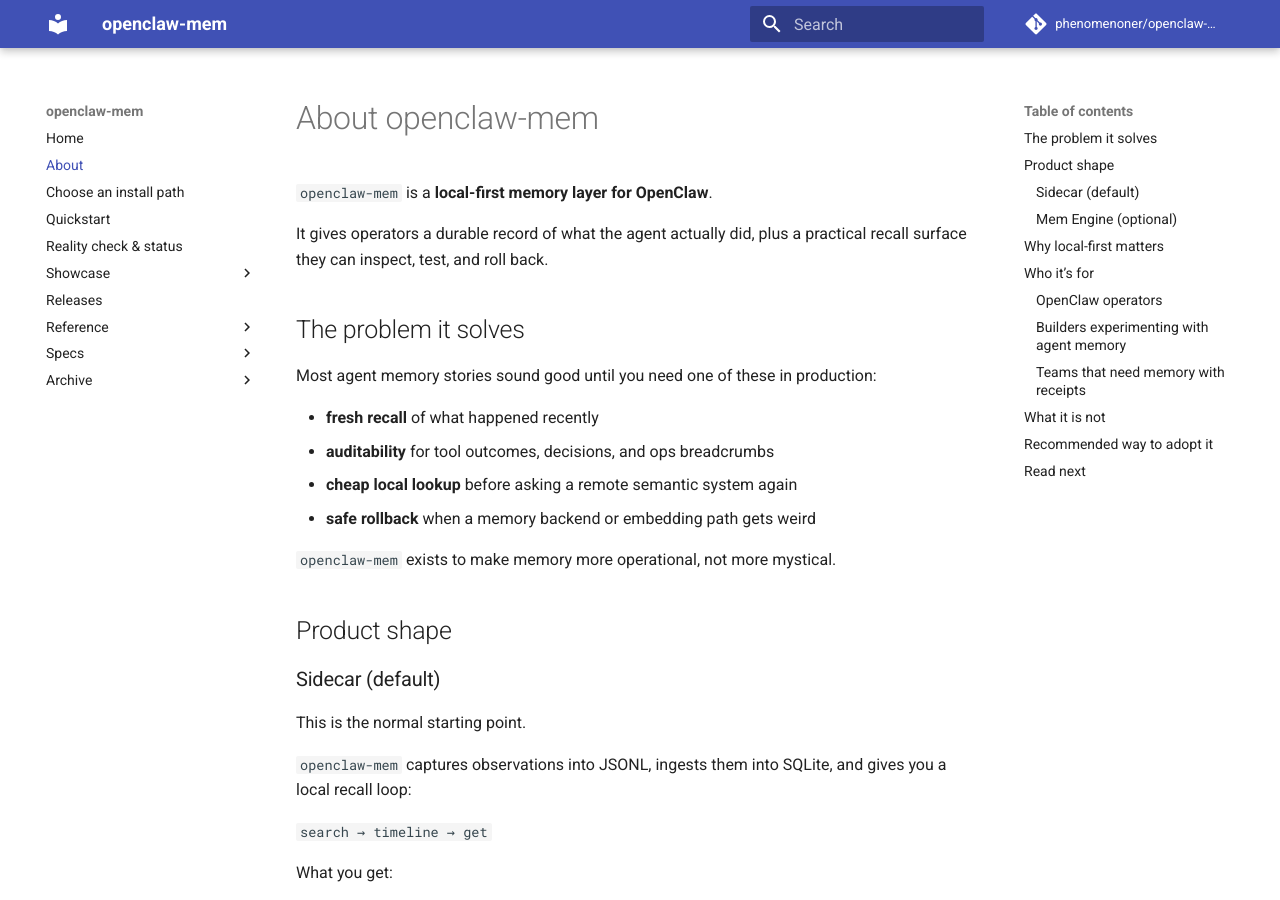
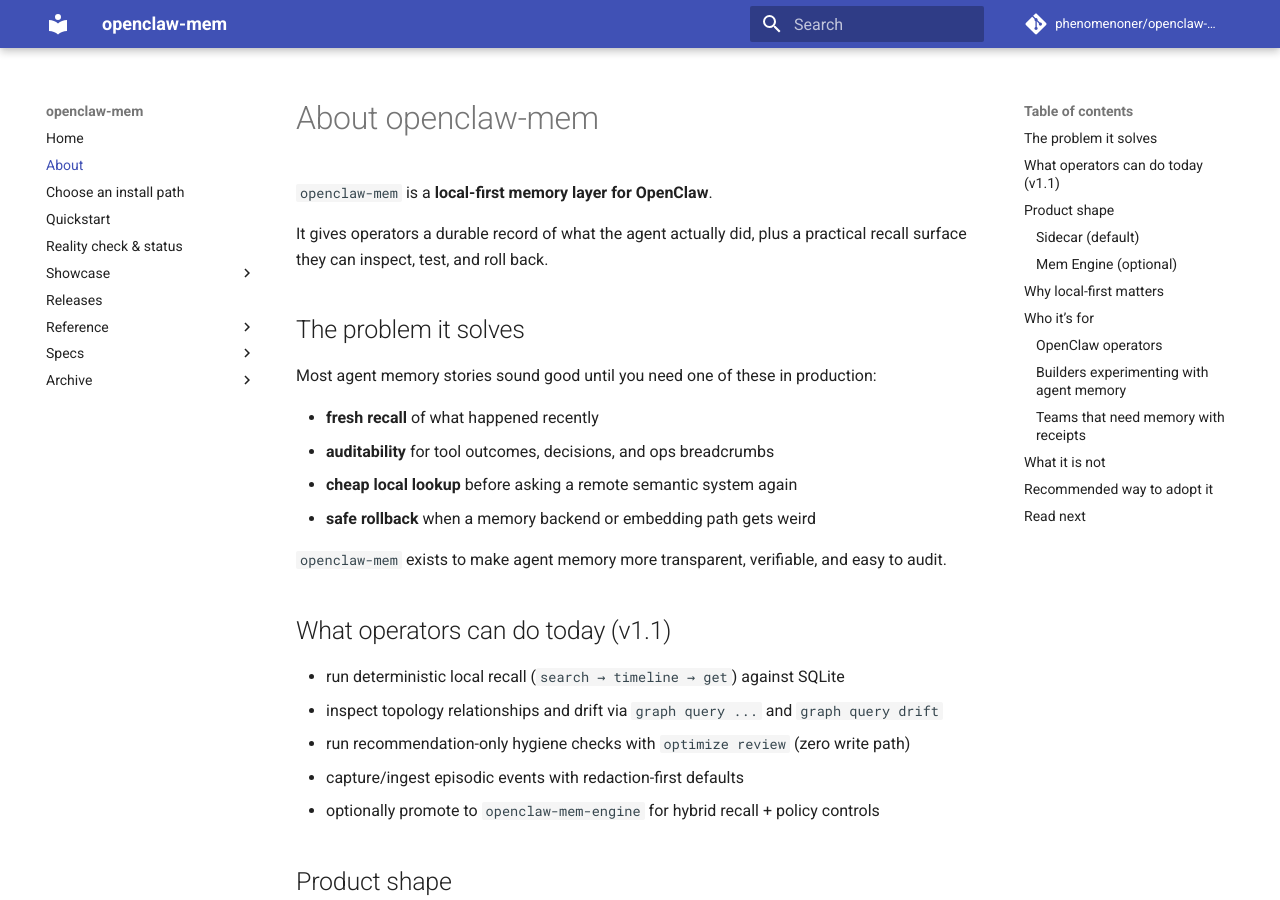
Before and after one commit to phenomenoner/openclaw-mem, an MkDocs documentation site: the page built from docs/about.md, in a window 1280 px wide and 900 px high. Built offline with MkDocs 1.6.1 and Material for MkDocs 9.7.7, drawn with Linux system fonts in a browser that asks for light colours; comment, search, counter and statistics services are not loaded.

Commit message:
release: prep v1.1.0 (version align, changelog cut, docs polish)

```diff
--- a/docs/about.md
+++ b/docs/about.md
@@ -13,7 +13,15 @@
 - **cheap local lookup** before asking a remote semantic system again
 - **safe rollback** when a memory backend or embedding path gets weird
 
-`openclaw-mem` exists to make memory more operational, not more mystical.
+`openclaw-mem` exists to make agent memory more transparent, verifiable, and easy to audit.
+
+## What operators can do today (v1.1)
+
+- run deterministic local recall (`search → timeline → get`) against SQLite
+- inspect topology relationships and drift via `graph query ...` and `graph query drift`
+- run recommendation-only hygiene checks with `optimize review` (zero write path)
+- capture/ingest episodic events with redaction-first defaults
+- optionally promote to `openclaw-mem-engine` for hybrid recall + policy controls
 
 ## Product shape
 
--- a/docs/roadmap.md
+++ b/docs/roadmap.md
@@ -85,7 +85,7 @@
   - source of truth = structured files (YAML / markdown / receipts)
   - derived cache = SQLite graph tables
   - first shippable slice = YAML-only query helper for one-hop operator questions
-- Shipped slice (Unreleased):
+- Shipped slice (v1.1.0):
   - deterministic query-plane foundation module + SQLite refresh contract
   - `graph query` commands for `upstream` / `downstream` / `lineage` / `writers` / `filter`
   - `graph query drift --live-json <path> --db <path>` for stable-topology vs runtime-state checks
--- a/openclaw_mem/__init__.py
+++ b/openclaw_mem/__init__.py
@@ -1,2 +1,2 @@
 __all__ = ["__version__"]
-__version__ = "1.0.4"
+__version__ = "1.1.0"
--- a/pyproject.toml
+++ b/pyproject.toml
@@ -4,7 +4,7 @@
 
 [project]
 name = "openclaw-mem"
-version = "1.0.4"
+version = "1.1.0"
 description = "CLI-first memory store + search prototype for OpenClaw"
 requires-python = ">=3.10"
 readme = "README.md"
```
Also changed, not shown: CHANGELOG.md (+5 -0 lines), QUICKSTART.md (+7 -8 lines), README.md (+23 -9 lines), docs/index.md (+1 -1 lines), docs/reality-check.md (+7 -5 lines), notes/v1.1.0-release-notes.md (added, +69 -0 lines), 2 other files.
